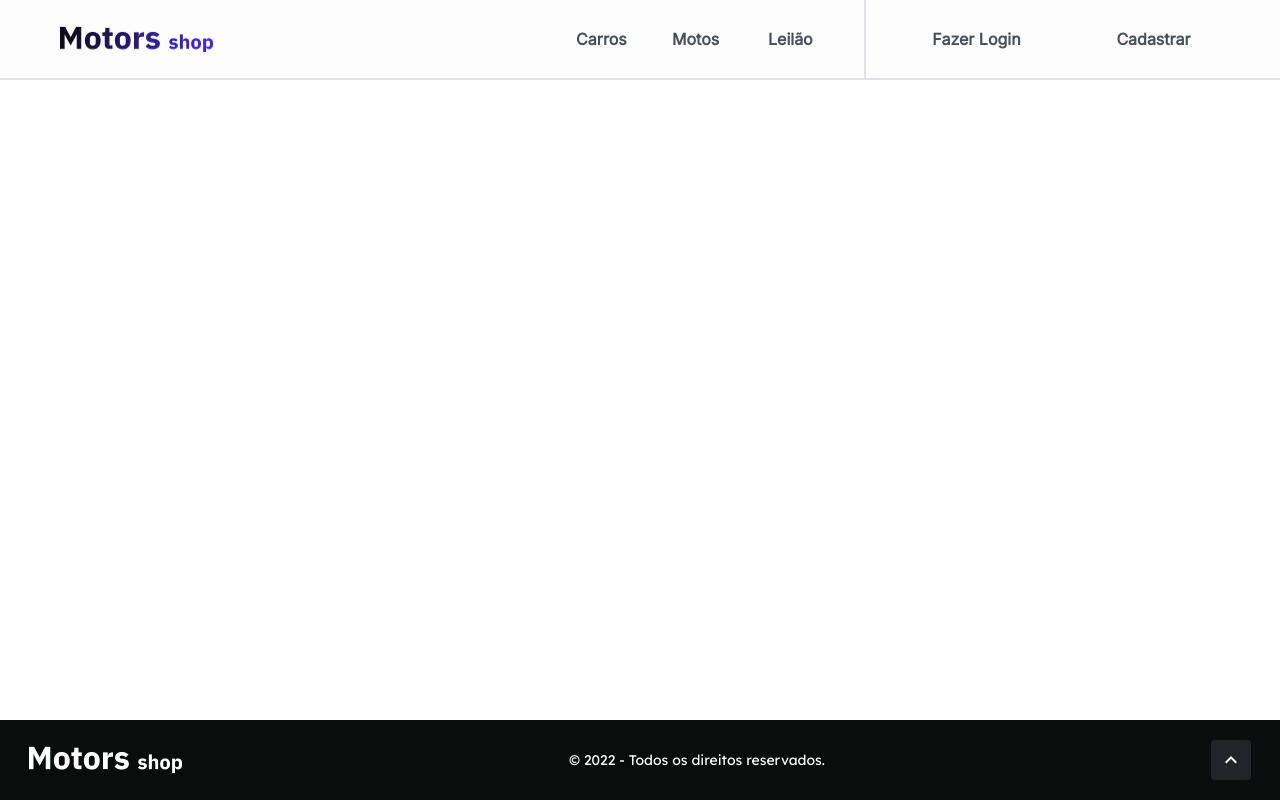
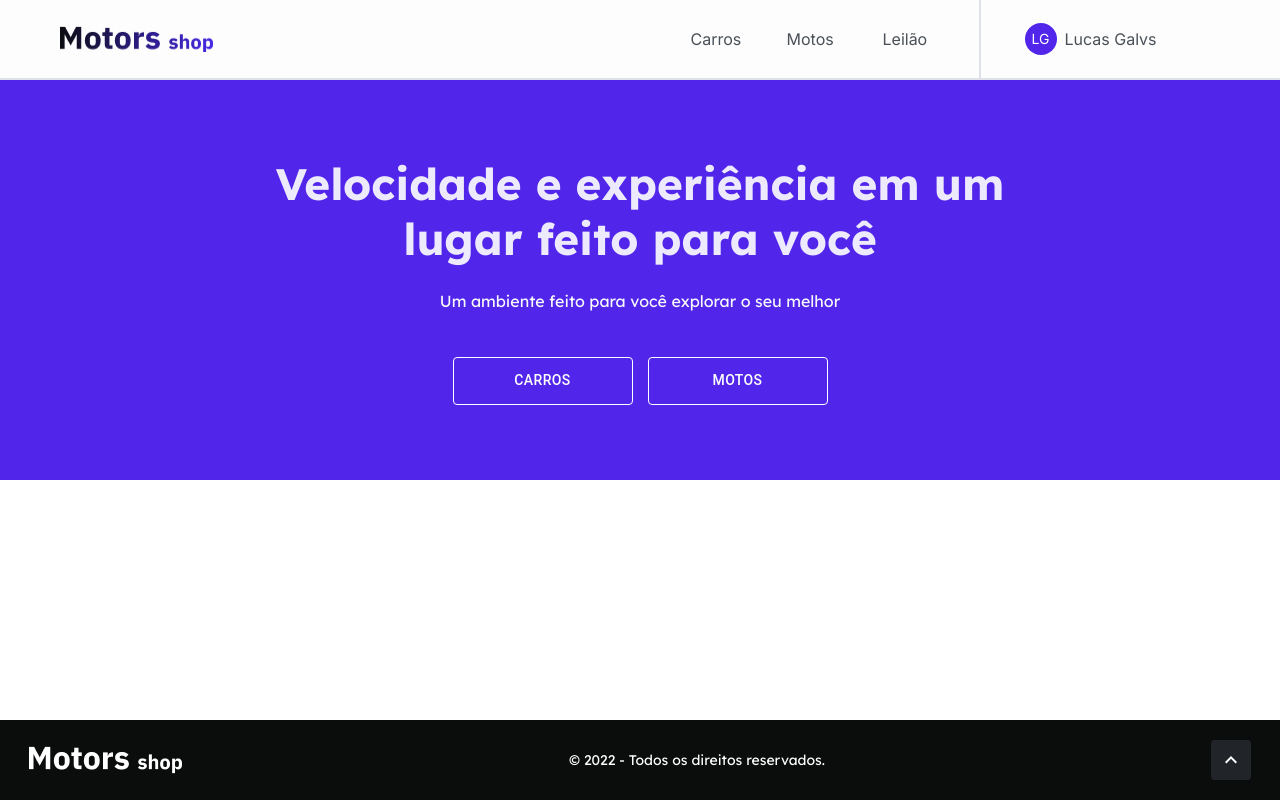
Before and after one commit to E-ecommerce-Motors/ecommerce-motors-front-end, a React (Vite) app: page / in a window 1280 px wide. Built offline with nearby package versions, Linux system fonts and the light colour scheme.

Commit message:
feat: Vehicles filter

```diff
--- a/package.json
+++ b/package.json
@@ -25,6 +25,7 @@
     "react-router-dom": "^6.8.1",
     "react-toastify": "^9.1.1",
     "styled-components": "^5.3.6",
+    "swiper": "^9.0.5",
     "yup": "^1.0.0"
   },
   "devDependencies": {
--- a/src/pages/Dashboard/index.tsx
+++ b/src/pages/Dashboard/index.tsx
@@ -1,10 +1,12 @@
 import Footer from "../../shared/components/Footer";
 import { NavBar } from "../../shared/components/NavBar";
+import { VehiclesFilter } from "../../shared/components/VehiclesFilter";
 
 export const Dashboard = () => {
   return (
     <>
-      <NavBar auth={"default"} user={"Lucas Galvs"} />
+      <NavBar auth={"authenticated"} user={"Lucas Galvs"} />
+      <VehiclesFilter />
       <Footer />
     </>
   );
--- /dev/null
+++ b/src/shared/components/VehiclesFilter/index.tsx
@@ -0,0 +1,47 @@
+import { Button } from "@mui/material";
+import { ContentButtons, ContentFilter, ContentText } from "./styles";
+
+export const VehiclesFilter = () => {
+  return (
+    <ContentFilter>
+      <ContentText>
+        <h2>Velocidade e experiência em um lugar feito para você</h2>
+        <span>Um ambiente feito para você explorar o seu melhor</span>
+      </ContentText>
+      <ContentButtons>
+        <Button
+          variant="outlined"
+          sx={{
+            color: "#FDFDFD",
+            border: "1px solid #ffff",
+            width: 180,
+            height: 48,
+            "&:hover": {
+              border: "1px solid #ffff",
+              backgroundColor: "#ffff",
+              color: "#000",
+            },
+          }}
+        >
+          Carros
+        </Button>
+        <Button
+          variant="outlined"
+          sx={{
+            color: "#FDFDFD",
+            border: "1px solid #ffff",
+            width: 180,
+            height: 48,
+            "&:hover": {
+              border: "1px solid #ffff",
+              backgroundColor: "#ffff",
+              color: "#000",
+            },
+          }}
+        >
+          Motos
+        </Button>
+      </ContentButtons>
+    </ContentFilter>
+  );
+};
--- /dev/null
+++ b/src/shared/components/VehiclesFilter/styles.ts
@@ -0,0 +1,38 @@
+import styled from "styled-components";
+import { theme } from "../../../styles/theme";
+
+export const ContentFilter = styled.div`
+display: flex;
+flex-direction: column;
+justify-content: center;
+align-items: center;
+gap: 46px;
+width: 100vw;
+height: 400px;
+background-color: ${theme.colors.brand2};
+`
+
+export const ContentText = styled.div`
+display: flex;
+flex-direction: column;
+align-items: center;
+width: 748px;
+gap: 25px;
+
+    h2 {
+        color: ${theme.colors.brand4};
+        font-weight: ${theme.weight.Heading_1_700};
+        font-size: ${theme.size.Heading_};
+        text-align: center;
+    }
+    span {
+        color: ${theme.colors.grey9};
+        font-weight: ${theme.weight.body_1_400};
+        font-size: ${theme.size.Heading_7};
+    }
+`
+
+export const ContentButtons = styled.div`
+display: flex;
+gap: 15px;
+`
--- a/src/shared/components/navBar/styles.tsx
+++ b/src/shared/components/navBar/styles.tsx
@@ -13,7 +13,6 @@ export const Container = styled.section`
   justify-content: space-between;
   align-items: center;
   padding: 0px 60px;
-  position: fixed;
   width: 100vw;
   height: 80px;
   background: ${theme.colors.grey10};
```
Also changed, not shown: 1 other file (tests, documents, lock files or other folders).
